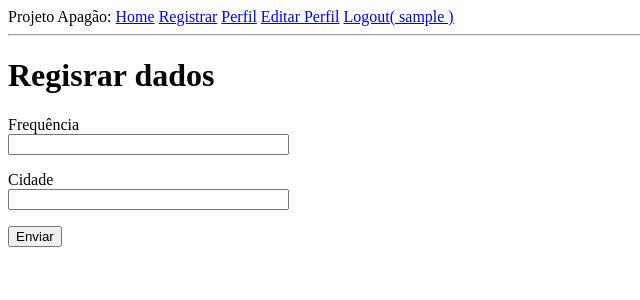
After one commit to ggrecco/pjApagao, a Flask app: page /tackle in a window 1280 px wide. The commit adds this page. Shown: the top 300 px of the page, without its empty margins (0-640 px from the left). Run offline with Flask 2, Linux system fonts and the light colour scheme; the visitor is signed in with stand-in values (Sample User, id 1); data comes from the database, SQL or seed files in the repository; both versions use the stored data as it was after the commit.

Commit message:
craição da tackle para receber os dados do aparelho(necessita modificações)

```diff
--- a/app/forms.py
+++ b/app/forms.py
@@ -34,3 +34,9 @@ class EditProfileForm(FlaskForm):
     username = StringField('Nome de usuário', validators=[DataRequired()])
     about_me = TextAreaField('Sobre mim.', validators=[Length(min=0, max=140)])
     submit = SubmitField('Enviar')
+
+
+class SendTackleFile(FlaskForm):
+    frequency = StringField('Frequência', validators=[DataRequired()])
+    city = StringField('Cidade', validators=[DataRequired()])
+    submit = SubmitField('Enviar')
--- a/app/routes.py
+++ b/app/routes.py
@@ -1,8 +1,8 @@
 from flask import render_template, flash, redirect, url_for, request
 from app import app, db
-from app.forms import LoginForm, RegistrationForm, EditProfileForm
+from app.forms import LoginForm, RegistrationForm, EditProfileForm, SendTackleFile
 from flask_login import current_user, login_user, logout_user, login_required
-from app.models import User
+from app.models import User, Tackle
 from werkzeug.urls import url_parse
 from datetime import datetime
 
@@ -97,3 +97,18 @@ def edit_profile():
         form.about_me.data = current_user.about_me
     return render_template('edit_profile.html', title='Edit Profile',
                            form=form)
+
+
+# página para teste de envio tackle
+@app.route('/tackle', methods=['GET', 'POST'])
+@login_required
+def tackle():
+    form = SendTackleFile()
+    if form.validate_on_submit():
+        flash('O cadastro realizado com suceso!')
+        t = Tackle(frequency=form.frequency.data, city=form.city.data,
+                    user_id=current_user.id)
+        db.session.add(t)
+        db.session.commit()
+        return redirect(url_for('index'))
+    return render_template('tackle.html', title='Registrar Dados', form=form)
--- a/app/templates/base.html
+++ b/app/templates/base.html
@@ -14,7 +14,8 @@
           {% if current_user.is_anonymous %}
           <a href="{{ url_for('login') }}">Login</a>
           {% else %}
-          <a href="{{ url_for('user', username=current_user.username) }}">Perfil</a>
+          <a href="{{ url_for('tackle') }}">Registrar</a>
+          <a href="{{ url_for('user', username=current_user.username) }}"> Perfil</a>
           <a href="{{ url_for('edit_profile') }}"> Editar Perfil</a>
           <a href="{{ url_for('logout') }}"> Logout( {{current_user.username}} )</a>
           {% endif %}
--- a/app/templates/edit_profile.html
+++ b/app/templates/edit_profile.html
@@ -8,14 +8,14 @@
             {{ form.username.label }}<br>
             {{ form.username(size=32) }}<br>
             {% for error in form.username.errors %}
-            <span style="color: red;">[{{ error }}]</span>
+            <span style="color: red;">[Indisponível]</span>
             {% endfor %}
         </p>
         <p>
             {{ form.about_me.label }}<br>
-            {{ form.about_me(cols=50, rows=4) }}<br>
+            {{ form.about_me(cols=35, rows=4) }}<br>
             {% for error in form.about_me.errors %}
-            <span style="color: red;">[{{ error }}]</span>
+            <span style="color: red;">[O campo deve conter no máximo 140 caracteres]</span>
             {% endfor %}
         </p>
         <p>{{ form.submit() }}</p>
--- /dev/null
+++ b/app/templates/tackle.html
@@ -0,0 +1,23 @@
+{% extends "base.html" %}
+
+{% block content %}
+    <h1>Regisrar dados</h1>
+    <form action="" method="post">
+        {{ form.hidden_tag() }}
+        <p>
+            {{ form.frequency.label }}<br>
+            {{ form.frequency(size=32) }}<br>
+            <!-- {% for error in form.frequency.errors %}
+            <span style="color: red;">[ Deu ruim =( ]</span>
+            {% endfor %} -->
+        </p>
+        <p>
+            {{ form.city.label }}<br>
+            {{ form.city(size=32) }}<br>
+            {% for error in form.city.errors %}
+            <span style="color: red;">[ Deu ruim =( ]</span>
+            {% endfor %}
+        </p>
+        <p>{{ form.submit() }}</p>
+    </form>
+{% endblock %}
```
Also changed, not shown: app.db, app/templates/html.html (deleted), 1 other file.
